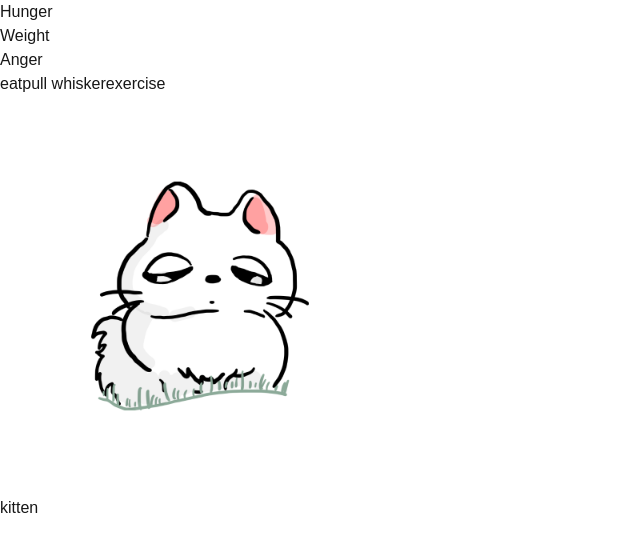
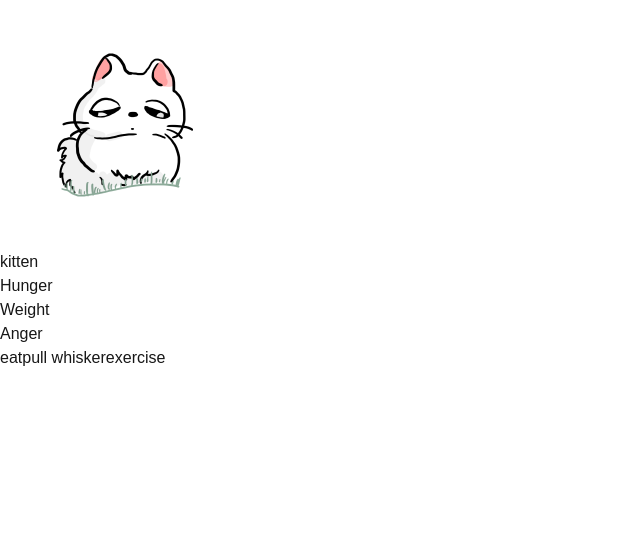
Before and after one commit to CS-396-Web-Dev/final-project-thecatreturns, a Next.js app in the folder cat-returns/: page / in a window 1280 px wide. Shown: the top 552 px of the page, without its empty margins (0-640 px from the left). Built offline with nearby package versions, Linux system fonts and the light colour scheme.

Commit message:
[Style] made into tamagotchi egg

```diff
--- a/cat-returns/src/app/components/CatImage.tsx
+++ b/cat-returns/src/app/components/CatImage.tsx
@@ -14,15 +14,15 @@ export function CatImage() {
   const {stage} = useCatContext() as { stage: keyof typeof stageImages };
 
     return (
-      <div className="bg-red-50 rounded-lg p-4">
+      <div className="flex flex-col items-center bg-red-50 rounded-lg p-2">
         <Image
           src={stageImages[stage]}
           alt={stage}
-          width={400}
-          height={400}
-          className="w-full h-auto rounded-lg transform transition-transform duration-300 hover:scale-105"
+          width={250}
+          height={250}
+          className="rounded-lg object-contain"
         />
-        <h2 className="text-lg font-semibold text-gray-700 mt-4 capitalize">{stage}</h2>
+        <h2 className="text-md font-semibold text-gray-700 mt-2 capitalize text-center">{stage}</h2>
       </div>
     );
   }
--- a/cat-returns/src/app/components/MainContainer.tsx
+++ b/cat-returns/src/app/components/MainContainer.tsx
@@ -10,12 +10,22 @@ import { CatProvider } from '../provider';
 export function MainContainer() {
   return (
     <CatProvider>
-      <div className="grid md:grid-cols-2 gap-6">
-        <div className="space-y-4">
-          <StatusBars />
+      <div className="flex flex-col items-center justify-center h-screen overflow-hidden">
+        <div className="relative flex flex-col items-center bg-red-100 w-[100%] h-[70%] p-8"
+          style={{
+            borderRadius: '45% 45% 50% 50% / 65% 65% 35% 35%',
+          }}>
+          <div className="flex-grow flex flex-col items-center justify-center">
+            <CatImage />
+            <div className="w-full mt-8">
+              <StatusBars />
+            </div>
+          </div>
+        </div>
+
+        <div className="mt-8">
           <ActionButtons />
         </div>
-        <CatImage />
       </div>
     </CatProvider>
   );
--- a/cat-returns/src/app/layout.tsx
+++ b/cat-returns/src/app/layout.tsx
@@ -14,8 +14,8 @@ const geistMono = localFont({
 });
 
 export const metadata: Metadata = {
-  title: "Create Next App",
-  description: "Generated by create next app",
+  title: "The Cat Returns",
+  description: "Tamagotchi and The Cat Returns inspired pet!",
 };
 
 export default function RootLayout({
--- a/cat-returns/src/app/page.tsx
+++ b/cat-returns/src/app/page.tsx
@@ -2,8 +2,8 @@ import {MainContainer} from "./components/MainContainer";
 
 export default function Home() {
   return (
-    <div className="grid grid-rows-[20px_1fr_20px] items-center justify-items-center min-h-screen p-8 pb-20 gap-16 sm:p-20 font-[family-name:var(--font-geist-sans)]">
-      <main className="flex flex-col gap-8 row-start-2 items-center sm:items-start">
+    <div className="flex justify-center font-[family-name:var(--font-geist-sans)]">
+      <main className="flex flex-col row-start-2 items-center sm:items-start">
         <MainContainer />
       </main>
       <footer className="row-start-3 flex gap-6 flex-wrap items-center justify-center">
```
